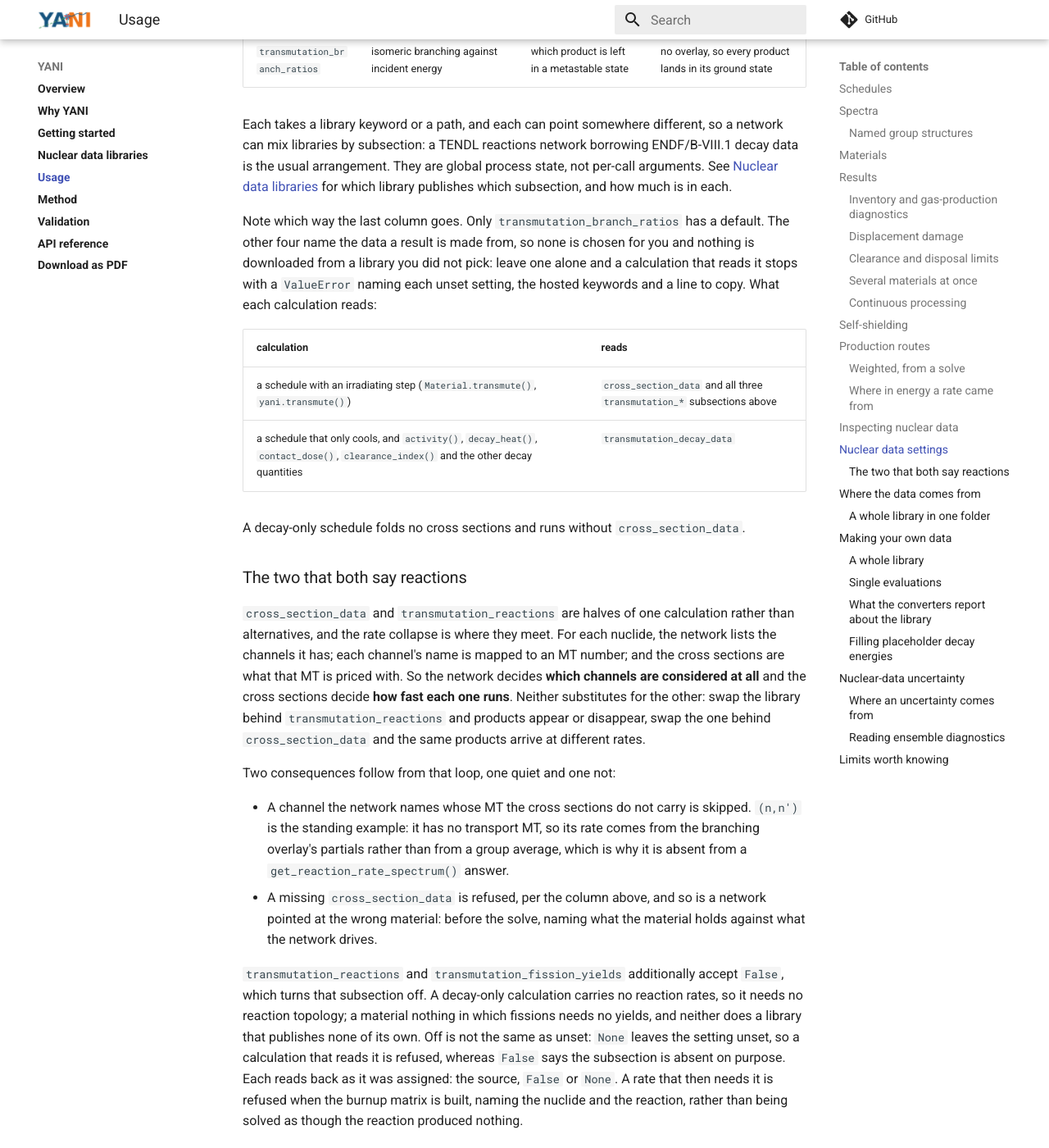
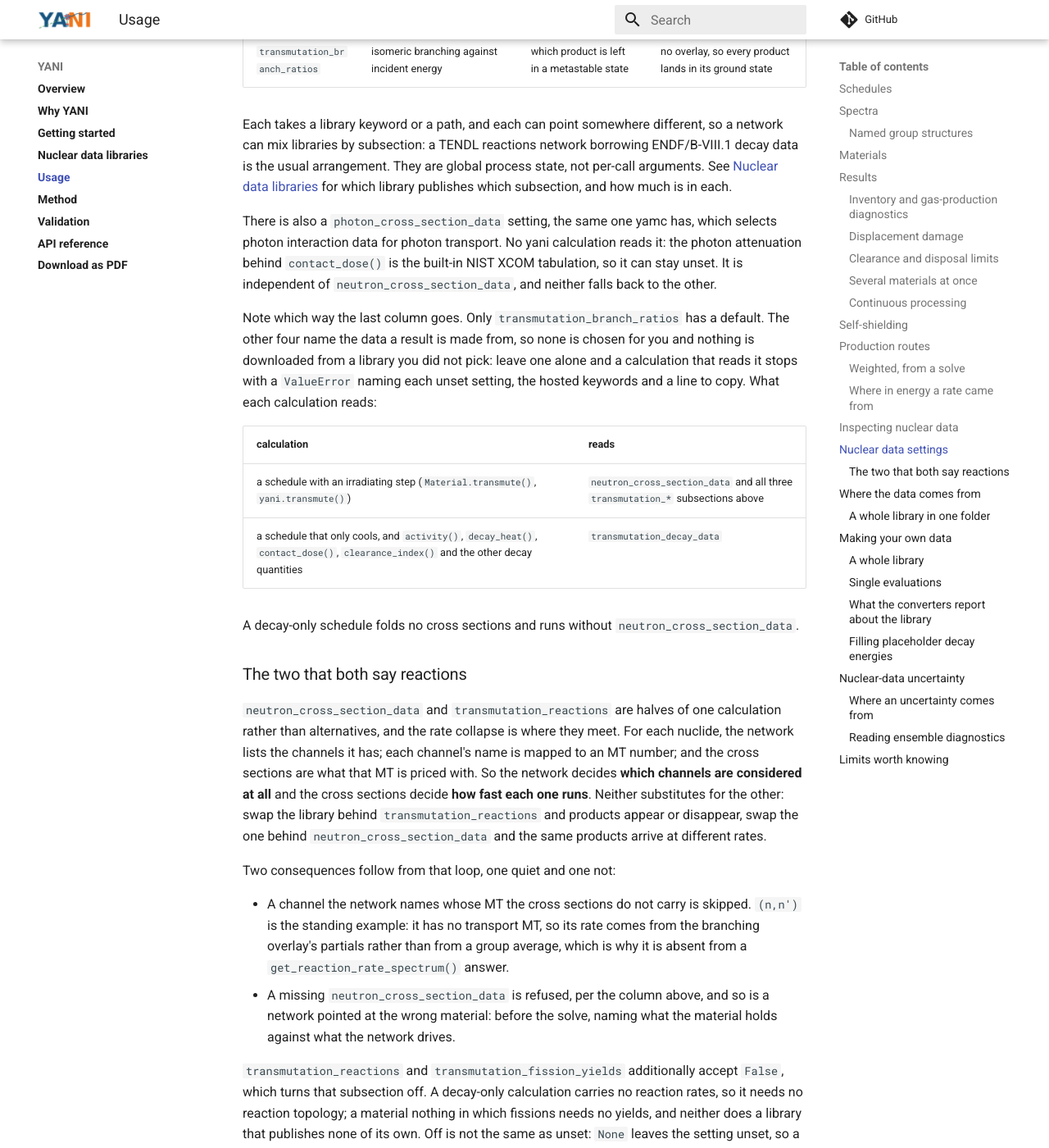
Before and after one commit to fusion-neutronics/yani, an MkDocs documentation site: the page built from docs/usage.md, in a window 1280 px wide and 1400 px high, scrolled down 17355 px. Shown: the whole window at 82% size. Built offline with MkDocs 1.6.1 and Material for MkDocs 9.7.7, drawn with Linux system fonts in a browser that asks for light colours; comment, search, counter and statistics services are not loaded; some of the changed text lies outside the part shown.

Commit message:
Bump to yani-core 0.26.0 and use neutron_cross_section_data
yani-core 0.26.0 removes yani.cross_section_data in favour of
yani.neutron_cross_section_data. Every example, table and setting name
moves to the new name, the API reference lists
lookup_neutron_cross_section_data, set_neutron_cross_section_data_entry
and lookup_photon_cross_section_data, and the docs workflow excludes the
new accessor pairs. The settings page notes that photon_cross_section_data
exists and that no yani calculation reads it. Getting started mentions
yani.__commit__ and yani.__commit_dirty__ next to the version.

````diff
--- a/docs/usage.md
+++ b/docs/usage.md
@@ -1,9 +1,9 @@
 # Usage
 
 The examples on this page assume the nuclear data settings are made, as in
-[Getting started](getting_started.md): `cross_section_data` and the three
-`transmutation_*` subsections have no default, and a calculation that reads an
-unset one is refused (see [Nuclear data settings](#nuclear-data-settings)).
+[Getting started](getting_started.md): `neutron_cross_section_data` and the
+three `transmutation_*` subsections have no default, and a calculation that
+reads an unset one is refused (see [Nuclear data settings](#nuclear-data-settings)).
 
 ## Schedules
 
@@ -842,7 +842,7 @@
 
 | setting | supplies | decides | left unset |
 | --- | --- | --- | --- |
-| `cross_section_data` | continuous-energy cross sections per nuclide | how fast each channel runs | an irradiation is refused, naming the setting |
+| `neutron_cross_section_data` | continuous-energy cross sections per nuclide | how fast each channel runs | an irradiation is refused, naming the setting |
 | `transmutation_reactions` | which reaction on which nuclide gives which product, and its Q | which products exist to be made | none: a calculation that reads it is refused, naming the setting |
 | `transmutation_decay_data` | half-lives, decay modes, mean decay energies, photon lines | how the inventory decays and what it emits | none: a calculation that reads it is refused, naming the setting |
 | `transmutation_fission_yields` | fission product yields | what a fission makes | none: a calculation that reads it is refused, naming the setting |
@@ -855,6 +855,12 @@
 [Nuclear data libraries](libraries.md) for which library publishes which
 subsection, and how much is in each.
 
+There is also a `photon_cross_section_data` setting, the same one yamc has, which
+selects photon interaction data for photon transport. No yani calculation reads
+it: the photon attenuation behind `contact_dose()` is the built-in NIST XCOM
+tabulation, so it can stay unset. It is independent of
+`neutron_cross_section_data`, and neither falls back to the other.
+
 Note which way the last column goes. Only `transmutation_branch_ratios` has a
 default. The other four name the data a result is made from, so none is chosen
 for you and nothing is downloaded from a library you did not pick: leave one
@@ -864,23 +870,23 @@
 
 | calculation | reads |
 | --- | --- |
-| a schedule with an irradiating step (`Material.transmute()`, `yani.transmute()`) | `cross_section_data` and all three `transmutation_*` subsections above |
+| a schedule with an irradiating step (`Material.transmute()`, `yani.transmute()`) | `neutron_cross_section_data` and all three `transmutation_*` subsections above |
 | a schedule that only cools, and `activity()`, `decay_heat()`, `contact_dose()`, `clearance_index()` and the other decay quantities | `transmutation_decay_data` |
 
 A decay-only schedule folds no cross sections and runs without
-`cross_section_data`.
+`neutron_cross_section_data`.
 
 ### The two that both say reactions
 
-`cross_section_data` and `transmutation_reactions` are halves of one calculation
-rather than alternatives, and the rate collapse is where they meet. For each
-nuclide, the network lists the channels it has; each channel's name is mapped to
-an MT number; and the cross sections are what that MT is priced with. So the
-network decides **which channels are considered at all** and the cross sections
-decide **how fast each one runs**. Neither substitutes for the other: swap the
-library behind `transmutation_reactions` and products appear or disappear, swap
-the one behind `cross_section_data` and the same products arrive at different
-rates.
+`neutron_cross_section_data` and `transmutation_reactions` are halves of one
+calculation rather than alternatives, and the rate collapse is where they meet.
+For each nuclide, the network lists the channels it has; each channel's name is
+mapped to an MT number; and the cross sections are what that MT is priced with.
+So the network decides **which channels are considered at all** and the cross
+sections decide **how fast each one runs**. Neither substitutes for the other:
+swap the library behind `transmutation_reactions` and products appear or
+disappear, swap the one behind `neutron_cross_section_data` and the same
+products arrive at different rates.
 
 Two consequences follow from that loop, one quiet and one not:
 
@@ -888,8 +894,8 @@
   skipped. `(n,n')` is the standing example: it has no transport MT, so its rate
   comes from the branching overlay's partials rather than from a group average,
   which is why it is absent from a `get_reaction_rate_spectrum()` answer.
-* A missing `cross_section_data` is refused, per the column above, and so is a
-  network pointed at the wrong material: before the solve, naming what the
+* A missing `neutron_cross_section_data` is refused, per the column above, and
+  so is a network pointed at the wrong material: before the solve, naming what the
   material holds against what the network drives.
 
 `transmutation_reactions` and `transmutation_fission_yields` additionally accept
@@ -964,13 +970,13 @@
 yani.transmutation_reactions = "/data/my-network.arrow"
 ```
 
-`cross_section_data` additionally accepts a **dict** keyed by nuclide, to mix
-sources nuclide by nuclide. The four `transmutation_*` settings take a single
+`neutron_cross_section_data` additionally accepts a **dict** keyed by nuclide,
+to mix sources nuclide by nuclide. The four `transmutation_*` settings take a single
 value each, since a network is assembled per subsection rather than per nuclide:
 
 <!-- doctest: skip -->
 ```python
-yani.cross_section_data = {
+yani.neutron_cross_section_data = {
     "Fe56": "tendl-2025",
     "Li6": "endf-b8.1",
     "Be9": "/data/Be9.arrow",
@@ -986,7 +992,7 @@
 
 <!-- doctest: skip -->
 ```python
-yani.cross_section_data = "/data/endf-b8.1"
+yani.neutron_cross_section_data = "/data/endf-b8.1"
 yani.transmutation_decay_data = "/data/endf-b8.1"
 yani.transmutation_reactions = "/data/endf-b8.1"
 yani.transmutation_fission_yields = "/data/endf-b8.1"
@@ -1072,7 +1078,7 @@
 
 <!-- doctest: skip -->
 ```python
-yani.cross_section_data = "/data/endf-b8.1"
+yani.neutron_cross_section_data = "/data/endf-b8.1"
 yani.transmutation_decay_data = "/data/endf-b8.1"
 yani.transmutation_reactions = "/data/endf-b8.1"
 yani.transmutation_fission_yields = "/data/endf-b8.1"
--- a/pyproject.toml
+++ b/pyproject.toml
@@ -8,7 +8,7 @@
 # this and the pin below against the release tag and fails the release if either
 # disagrees, so bump them here first and tag what was merged. It also refuses to
 # publish if the pinned yani-core is not on PyPI yet.
-version = "0.24.0"
+version = "0.26.0"
 description = "Yet Another Nuclide Inventory: transmutation and activation calculations"
 readme = "README.md"
 requires-python = ">=3.10"
@@ -29,7 +29,7 @@
 #
 # The pin is exact. A range would let `pip install yani==0.4.1` resolve to a
 # core wheel whose API does not match the docs published for 0.4.1.
-dependencies = ["yani-core==0.24.0"]
+dependencies = ["yani-core==0.26.0"]
 
 [project.urls]
 Homepage = "https://github.com/fusion-neutronics/yani"
````
Also changed, not shown: README.md (+1 -1 lines), docs/api.md (+3 -2 lines), docs/getting_started.md (+11 -6 lines), docs/libraries.md (+3 -3 lines), docs/why_yani.md (+2 -2 lines), 1 other file.
